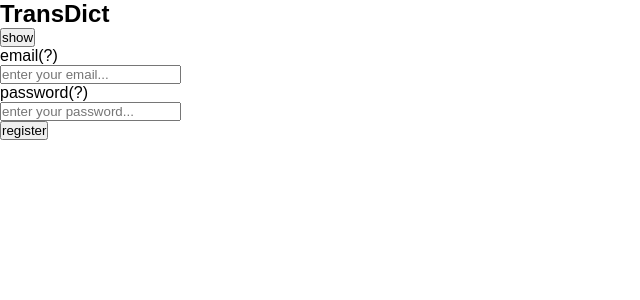
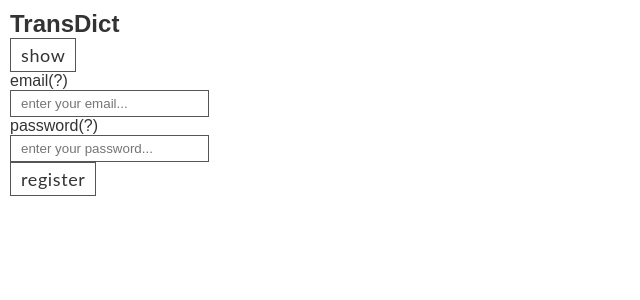
Before and after one commit to szymonSys/transdict-app, a React (Create React App) app in the folder frontend-app/root/: page /sign-up in a window 1280 px wide. Shown: the top 300 px of the page, without its empty margins (0-640 px from the left). Built offline with nearby package versions, Linux system fonts and the light colour scheme; no server answers.

Commit message:
add appening and closing languages selection, set default styles, set scrollbar styles

```diff
--- a/frontend-app/root/src/components/Languages/LanguagesWithOneList.js
+++ b/frontend-app/root/src/components/Languages/LanguagesWithOneList.js
@@ -8,8 +8,10 @@
 }) {
   return (
     <Languages languages={languages}>
-      {({ sortedLanguagesEntries }) => (
+      {({ sortedLanguagesEntries, isOpen, toggleIsOpen }) =>
+        isOpen ? (
           <div>
+            <button onClick={toggleIsOpen}>close</button>
             <h2>Languages</h2>
             <Languages languages={languages}>
               {({ sortedLanguagesEntries }) => (
@@ -23,7 +25,10 @@
               )}
             </Languages>
           </div>
-      )}
+        ) : (
+          <button onClick={toggleIsOpen}>select language</button>
+        )
+      }
     </Languages>
   );
 }
--- a/frontend-app/root/src/components/Languages/LanguagesWithTwoLists.js
+++ b/frontend-app/root/src/components/Languages/LanguagesWithTwoLists.js
@@ -10,8 +10,10 @@
 }) {
   return (
     <Languages languages={languages}>
-      {({ sortedLanguagesEntries }) => (
+      {({ sortedLanguagesEntries, isOpen, toggleIsOpen }) =>
+        isOpen ? (
           <div>
+            <button onClick={toggleIsOpen}>close</button>
             <h2>Languages</h2>
             <h3>Phrase's language</h3>
             <button onClick={handleSetAutoTranslation}>Wykryj język</button>
@@ -29,7 +31,10 @@
               which={2}
             />
           </div>
-      )}
+        ) : (
+          <button onClick={toggleIsOpen}>select languages</button>
+        )
+      }
     </Languages>
   );
 }
--- a/frontend-app/root/src/containers/Languages/index.js
+++ b/frontend-app/root/src/containers/Languages/index.js
@@ -1,8 +1,10 @@
-import { useEffect, useMemo } from "react";
+import { useEffect, useState, useMemo } from "react";
 import { connect } from "react-redux";
 import { getLanguages } from "../../actions/languages";
 
 function Languages({ children, languages, getLanguages }) {
+  const [isOpen, setIsOpen] = useState(false);
+
   useEffect(() => {
     getLanguages();
   }, []);
@@ -14,12 +16,14 @@
     return languagesEntries;
   };
 
+  const toggleIsOpen = () => setIsOpen((currentIsOpen) => !currentIsOpen);
+
   const sortedLanguagesEntries = useMemo(
     () => sortLanguages(languages.languages),
     []
   );
 
-  return children({ sortedLanguagesEntries });
+  return children({ sortedLanguagesEntries, isOpen, toggleIsOpen });
 }
 
 const mapDispatchToProps = (dispatch) => ({
--- a/frontend-app/root/src/styled-components/GlobalStyles.js
+++ b/frontend-app/root/src/styled-components/GlobalStyles.js
@@ -1,6 +1,7 @@
 import { createGlobalStyle } from "styled-components";
 const GlobalStyles = createGlobalStyle`
-  @import url('https://fonts.googleapis.com/css2?family=Montserrat:wght@300;400;700;900&display=swap');
+
+@import url('https://fonts.googleapis.com/css2?family=Lato:wght@400;700&family=Montserrat+Alternates:wght@600;700&family=Montserrat:wght@300;400;700&family=Raleway:wght@400;600;700&display=swap');
 
   * {
     padding: 0;
@@ -10,7 +11,66 @@
 
   body {
     font-family: 'Montserrat', sans-serif;
+    font-size: 16px;
+    color: #333333;
   }
+
+  .App {
+    padding: 10px;
+  }
+
+  h1, h2, h3, h4, h5, h6{
+    font-family: 'Raleway', sans-serif;
+    font-weight: 700;
+  }
+
+  button, a {
+    font-family: 'Lato', sans-serif;
+    font-size: 18px;
+    letter-spacing: .6px;
+    text-decoration: none;
+    color: inherit;
+  }
+
+  ul {
+    list-style: none;
+  }
+
+  button, input, textarea {
+    border: 1px solid #555555;
+    display: block;
+    padding: 5px 10px;
+    background-color: transparent;
+    text-decoration: none;
+    outline: none;
+    cursor: pointer;
+
+    &:disabled {
+      background: #eeeeee;
+      color: #bbbbbb;
+      border-color: #cccccc
+    }
+  }
+
+  ::-webkit-scrollbar {
+  width: 10px;
+}
+
+/* Track */
+::-webkit-scrollbar-track {
+  background: #f1f1f1;
+}
+
+/* Handle */
+::-webkit-scrollbar-thumb {
+  background: #888;
+}
+
+/* Handle on hover */
+::-webkit-scrollbar-thumb:hover {
+  background: #555;
+}
+
 `;
 
 export default GlobalStyles;
--- a/frontend-app/root/src/styled-components/Navigation/index.js
+++ b/frontend-app/root/src/styled-components/Navigation/index.js
@@ -47,7 +47,6 @@
   font-size: 20px;
   margin: 0 50px 0 0;
   font-weight: bold;
-  list-style: none;
 `;
 
 export const AnimatedNavItem = styled(animated.li)``;
@@ -62,7 +61,6 @@
     font-size: 22px;
     font-weight: 700;
   }
-  text-decoration: none;
   color: #555555;
   font-weight: 600;
 `;
```
Lines whose indentation alone changed are shown as unchanged.
